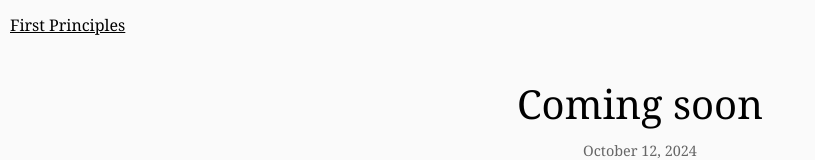
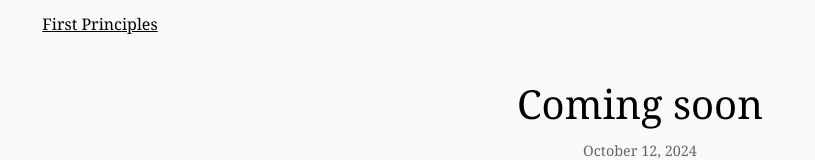
Before and after one commit to firstprinciples-pub/firstprinciples-pub.github.io, a React (Create React App) app: page /post/coming-soon in a window 1280 px wide. Shown: the top 160 px of the page, without its empty margins (0-815 px from the left). Built offline with nearby package versions, Linux system fonts and the light colour scheme; what better-react-mathjax would draw is missing.

Commit message:
fix: changed link

```diff
--- a/src/components/Header.css
+++ b/src/components/Header.css
@@ -2,6 +2,7 @@
 	display: flex;
 	align-items: center;
 	justify-content: center;
+	flex-direction: column;
 }
 
 .header.minimized {
--- a/src/components/Header.tsx
+++ b/src/components/Header.tsx
@@ -20,6 +20,11 @@ const Header: React.FC<HeaderProps> = ({ minimized = false }) => (
 				First Principles
 			</Link>
 		</h1>
+		{/* {minimized ? null : (
+			<p>
+				<i>Write down the problem. Think very hard. Write down the solution.</i>
+			</p>
+		)} */}
 	</header>
 );
 
--- a/src/data/blogPosts.tsx
+++ b/src/data/blogPosts.tsx
@@ -156,7 +156,7 @@ def cluster_documents_gmm(tfidf_matrix, n_components=100, max_iter=100, tol=1e-4
 			},
 			{
 				type: "html",
-				value: `<h2>Conclusion</h2><p>This project was a great way to revisit years of conversations with a friend and explore clustering techniques. While the results aren’t perfect, they reveal clear patterns in our topics. All the code is available on <a href="https://github.com/ml5885/discord-chat-visualizer" target="_blank">GitHub</a>. There’s still room for improvement, but this was a fun start.</p>`,
+				value: `<h2>Conclusion</h2><p>This project was a great way to revisit years of conversations with a friend and explore clustering techniques. While the results aren’t perfect, they reveal clear patterns in our topics. All the code is available on <a href="https://github.com/ml5885/discord-wrapped" target="_blank">GitHub</a>. There’s still room for improvement, but this was a fun start.</p>`,
 			},
 		],
 	},
```
Also changed, not shown: 2 other files (tests, documents, lock files or other folders).
